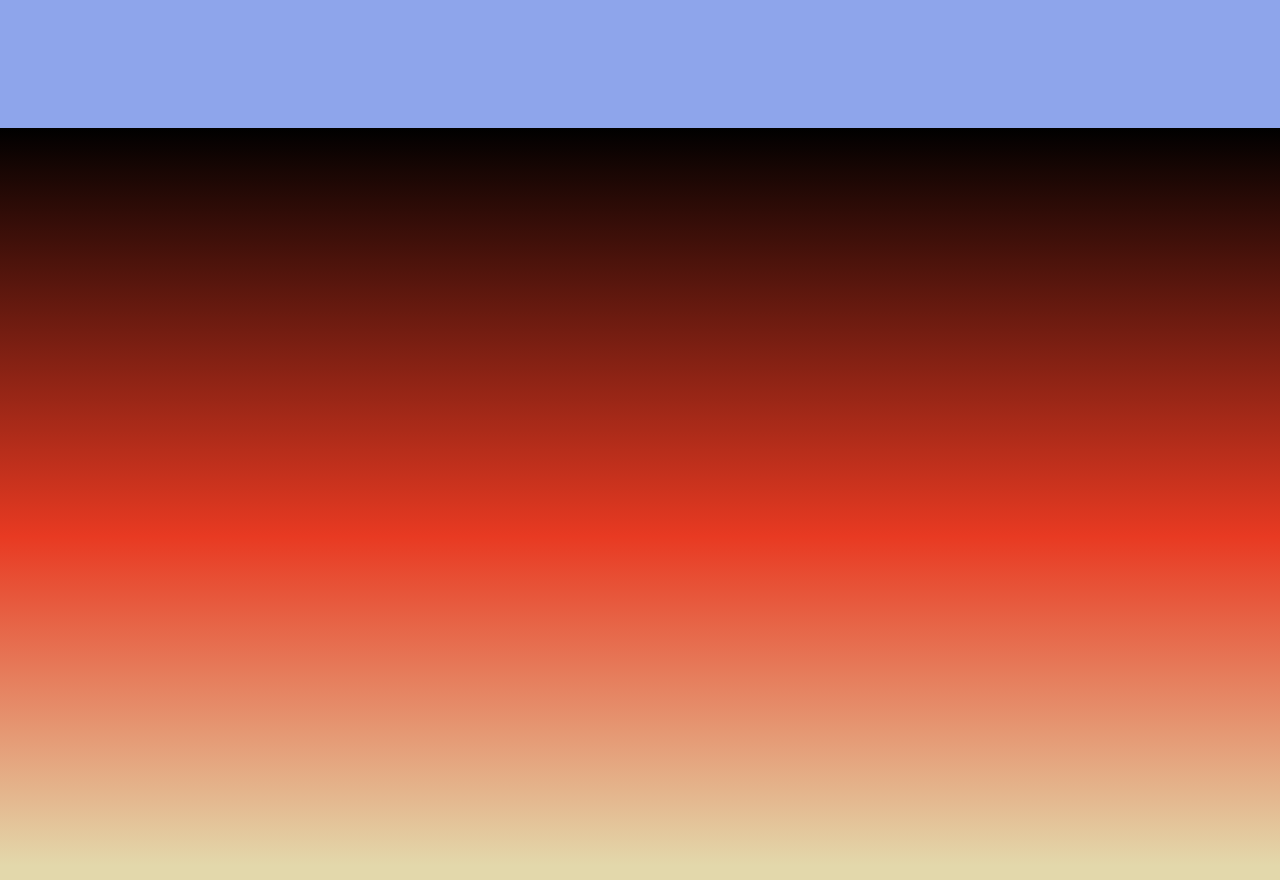
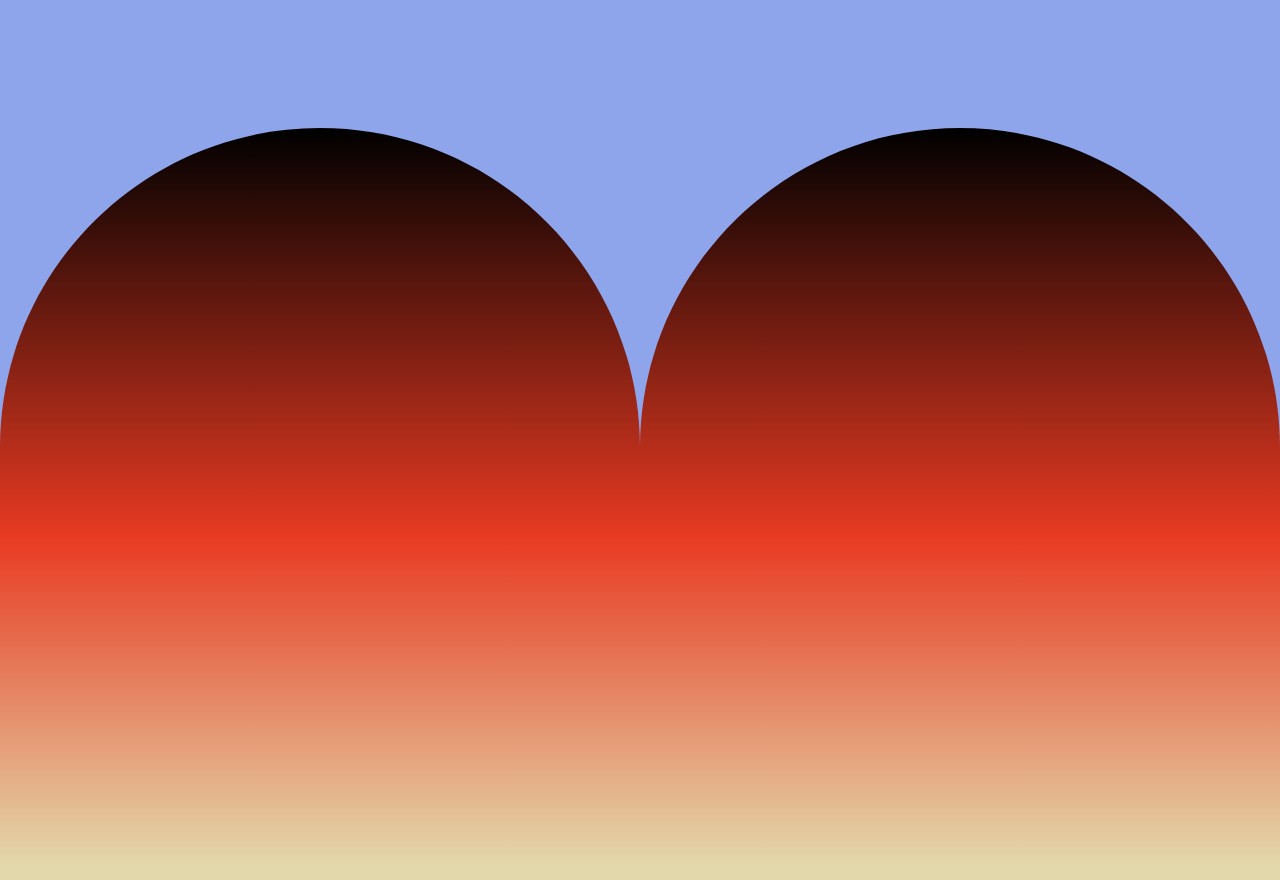
Before and after one commit to nadyakit/test_promo, a plain HTML site: page index.html in a window 1280 px wide. Shown: the part 2440-3320 px from the top of the page. Drawn offline with Linux system fonts and the light colour scheme.

Commit message:
Update index.html

```diff
--- a/index.html
+++ b/index.html
@@ -42,7 +42,7 @@
       <figure class="fig"><img class="blue_pic" src="img/blue_pic.svg" alt=""></figure>
     </section>
     <section class="end">
-
+      <img class="gradient_last" src="img/gradient_last.svg" alt="">
     </section>
 
   </body>
```
